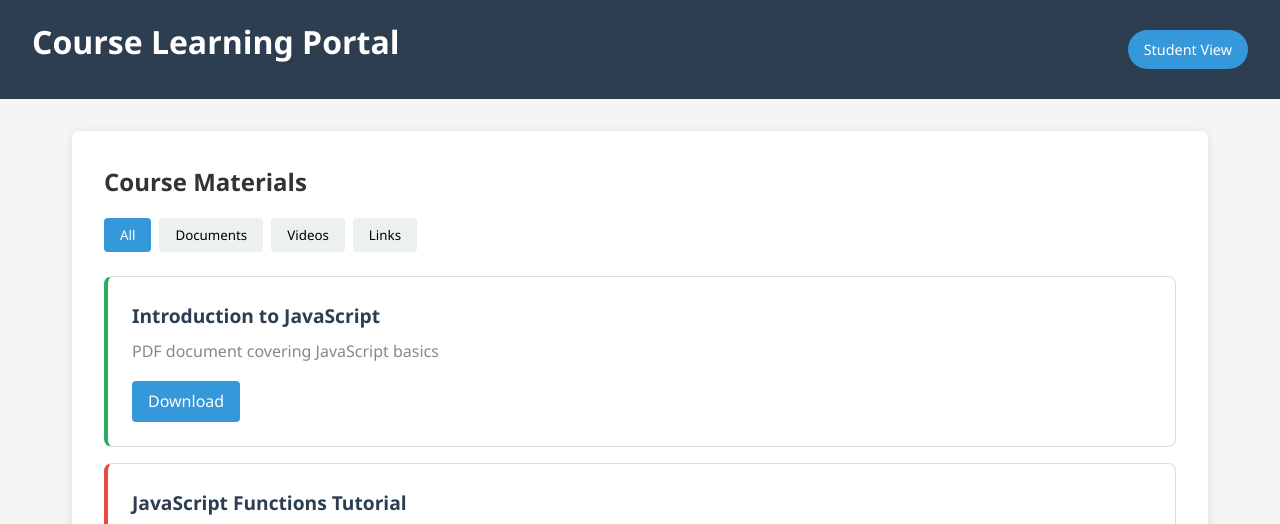
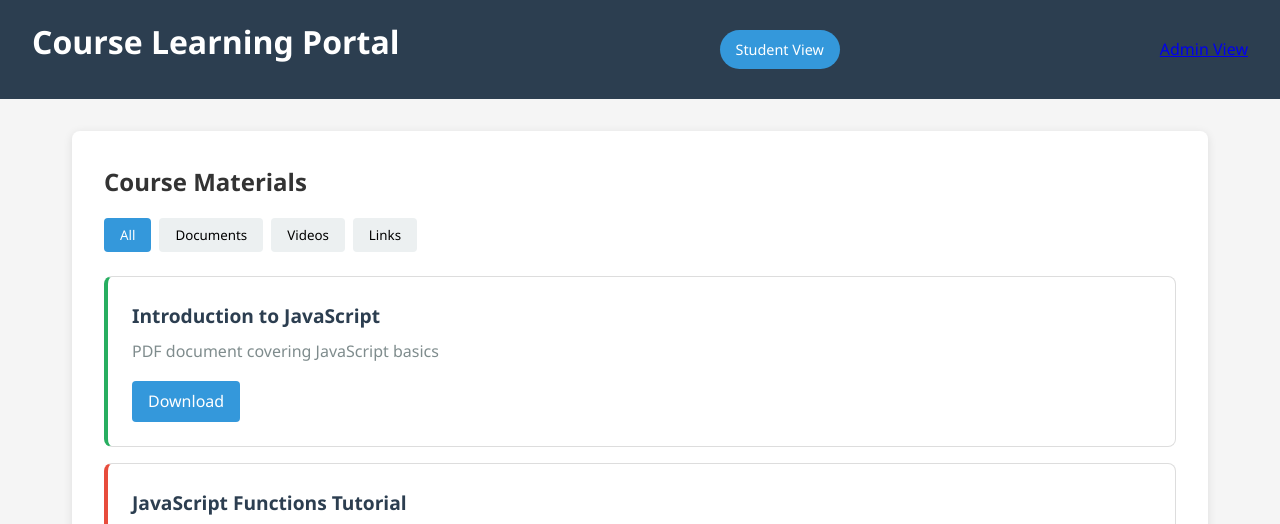
Before and after one commit to Hhhhjuuuuuuuuu888uuuuuuuuuuuuuuuuuuu/course, a plain HTML site: page index.html in a window 1280 px wide. Shown: the top 524 px of the page. Drawn offline with Linux system fonts and the light colour scheme.

Commit message:
Update index.html

```diff
--- a/index.html
+++ b/index.html
@@ -10,6 +10,7 @@
     <header>
         <h1>Course Learning Portal</h1>
         <div class="user-info">Student View</div>
+        <a href="admin.html">Admin View</a>
     </header>
 
     <main>
```
